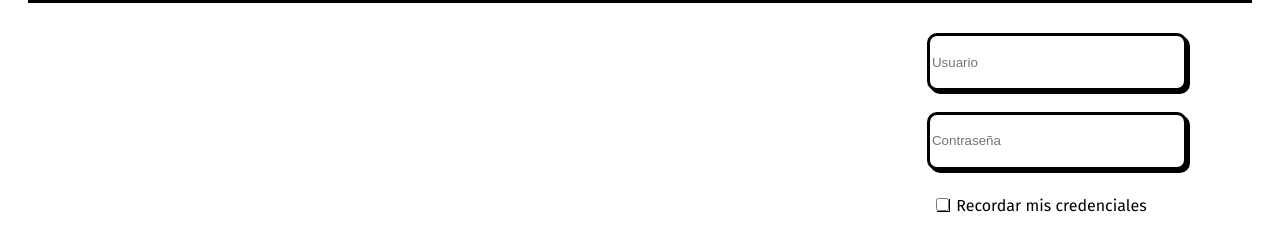
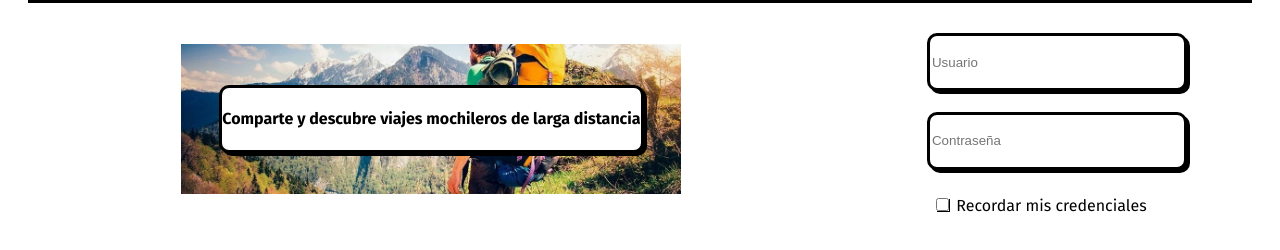
Before and after one commit to z4na14/ep-01, a plain HTML site: page index.html in a window 1280 px wide. Shown: the part 104-354 px from the top of the page. Drawn offline with Linux system fonts and the light colour scheme.

Commit message:
no se que hacer :(

```diff
--- a/index.html
+++ b/index.html
@@ -36,6 +36,11 @@
     <section id="main">
         <div id="main_content" class="align_all_items_center">
             <article>
+                <div class="background_image align_all_items_center">
+                    <div class="box_shadow_background foreground_text">
+                        <h4>Comparte y descubre viajes mochileros de larga distancia</h4>
+                    </div>
+                </div>
             </article>
 
             <article>
--- a/style/styles.css
+++ b/style/styles.css
@@ -26,6 +26,19 @@ label {
     box-shadow: 3px 3px 0 var(--foreground-2);
     border-radius: 10px;
     border: 3px var(--foreground-3) solid;
+}
+
+.background_image{
+    background-image: url("/images/viajar_de_mochilero.jpg");
+    width: 500px;
+    height: 150px;
+    background-size: cover;
+    background-position: center;
+
+}
+
+.foreground_text {
+    background: white;
 }
 
 /*** Header ***/
@@ -69,6 +82,8 @@ header {
 /* Main elements */
 #main_content {
     width: 66%;
+    padding: 0%;
+    flex-direction: column;
 }
 
 /* Log field */
```
Also changed, not shown: images/viajar_de_mochilero.jpg (added).
